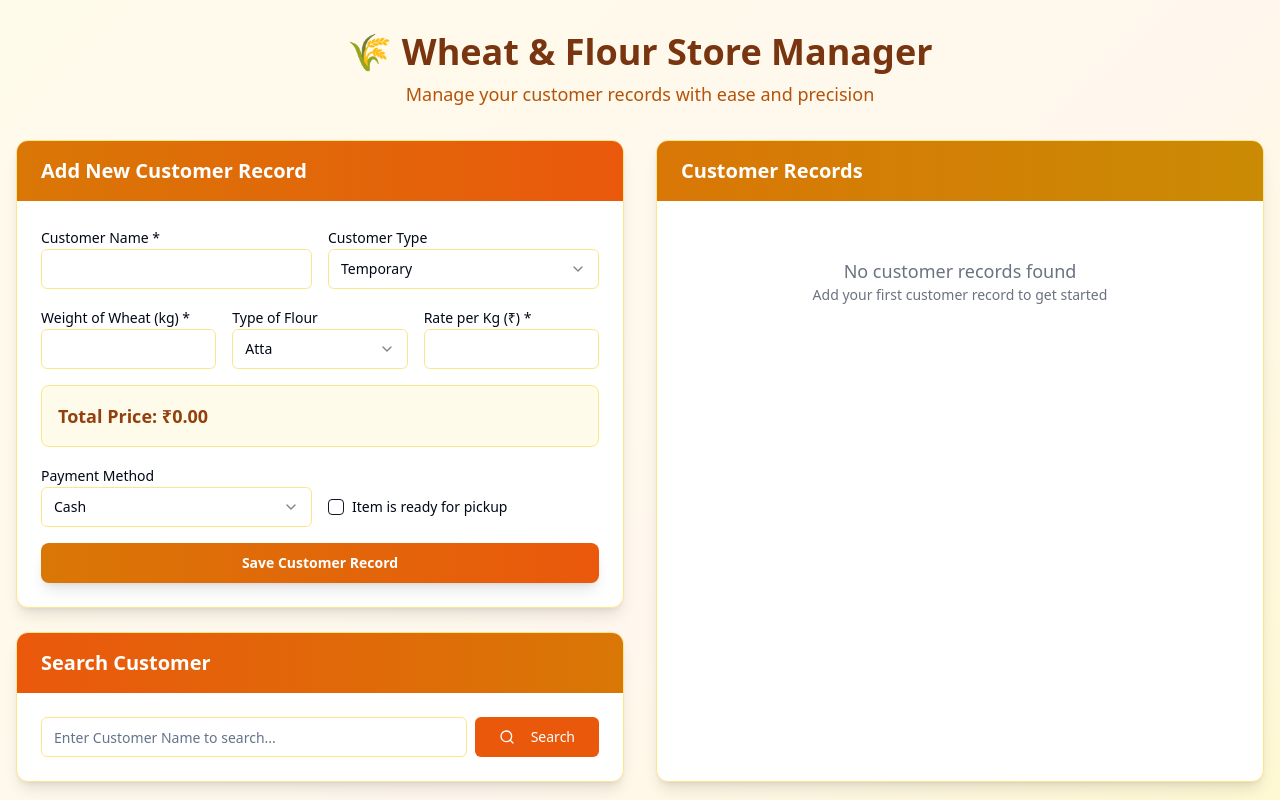
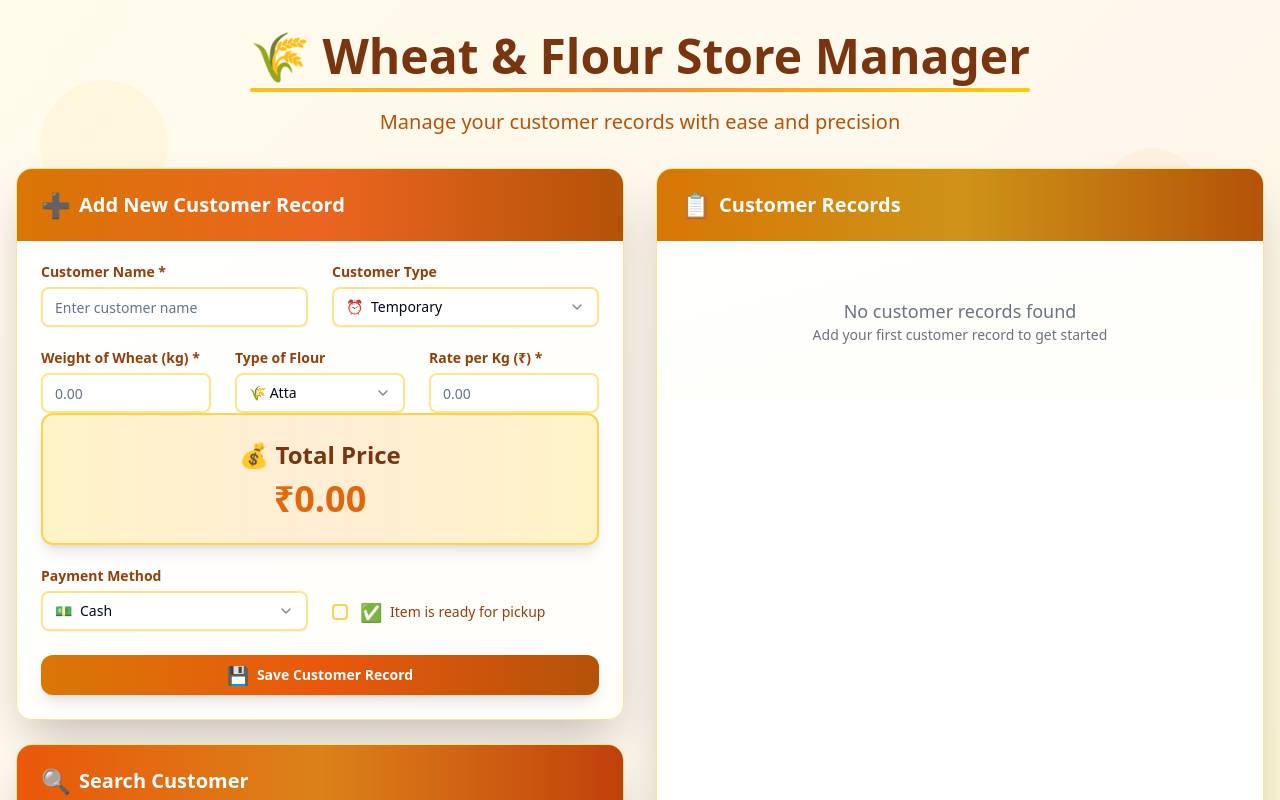
Before and after one commit to sandeep702/Khaata-Chakki111, a React (Vite) app: page / in a window 1280 px wide. Shown: the top 800 px of the page. Built offline with nearby package versions, Linux system fonts and the light colour scheme.

Commit message:
Enhance UI design
Improve the visual appeal and interactivity of the user interface.

```diff
--- a/src/components/CustomerDetailsSection.tsx
+++ b/src/components/CustomerDetailsSection.tsx
@@ -18,30 +18,45 @@ const CustomerDetailsSection: React.FC<CustomerDetailsSectionProps> = ({
   setCustomerType,
 }) => {
   return (
-    <div className="grid grid-cols-1 md:grid-cols-2 gap-4">
-      <div>
-        <Label htmlFor="customerName">Customer Name *</Label>
+    <div className="grid grid-cols-1 md:grid-cols-2 gap-6">
+      <div className="group">
+        <Label htmlFor="customerName" className="text-amber-800 font-semibold mb-2 block group-hover:text-amber-900 transition-colors">
+          Customer Name *
+        </Label>
         <Input
           id="customerName"
           value={customerName}
           onChange={(e) => setCustomerName(e.target.value)}
           required
-          className="border-amber-200 focus:border-amber-400"
+          className="border-2 border-amber-200 focus:border-amber-500 hover:border-amber-400 transition-colors duration-200 rounded-lg shadow-sm focus:shadow-md"
+          placeholder="Enter customer name"
         />
       </div>
 
-      <div>
-        <Label htmlFor="customerType">Customer Type</Label>
+      <div className="group">
+        <Label htmlFor="customerType" className="text-amber-800 font-semibold mb-2 block group-hover:text-amber-900 transition-colors">
+          Customer Type
+        </Label>
         <Select
           value={customerType}
           onValueChange={(value: any) => setCustomerType(value)}
         >
-          <SelectTrigger className="border-amber-200 focus:border-amber-400">
+          <SelectTrigger className="border-2 border-amber-200 focus:border-amber-500 hover:border-amber-400 transition-colors duration-200 rounded-lg shadow-sm focus:shadow-md">
             <SelectValue />
           </SelectTrigger>
-          <SelectContent>
-            <SelectItem value="Permanent">Permanent</SelectItem>
-            <SelectItem value="Temporary">Temporary</SelectItem>
+          <SelectContent className="bg-white border-2 border-amber-200 rounded-lg shadow-lg">
+            <SelectItem value="Permanent" className="hover:bg-amber-50 transition-colors">
+              <span className="flex items-center gap-2">
+                <span className="text-green-600">👤</span>
+                Permanent
+              </span>
+            </SelectItem>
+            <SelectItem value="Temporary" className="hover:bg-amber-50 transition-colors">
+              <span className="flex items-center gap-2">
+                <span className="text-blue-600">⏰</span>
+                Temporary
+              </span>
+            </SelectItem>
           </SelectContent>
         </Select>
       </div>
--- a/src/components/CustomerForm.tsx
+++ b/src/components/CustomerForm.tsx
@@ -67,14 +67,17 @@ const CustomerForm: React.FC<CustomerFormProps> = ({ onSave }) => {
   };
 
   return (
-    <form onSubmit={handleSubmit} className="space-y-4">
+    <form onSubmit={handleSubmit} className="space-y-6">
+      <div className="transform hover:scale-[1.01] transition-transform duration-200">
         <CustomerDetailsSection
           customerName={formData.customerName}
           setCustomerName={(value) => setFormData({ ...formData, customerName: value })}
           customerType={formData.customerType}
           setCustomerType={(value) => setFormData({ ...formData, customerType: value })}
         />
+      </div>
 
+      <div className="transform hover:scale-[1.01] transition-transform duration-200">
         <WheatFlourSection
           wheatWeight={formData.wheatWeight}
           setWheatWeight={(value) => setFormData({ ...formData, wheatWeight: value })}
@@ -84,19 +87,25 @@ const CustomerForm: React.FC<CustomerFormProps> = ({ onSave }) => {
           setRatePerKg={(value) => setFormData({ ...formData, ratePerKg: value })}
           totalPrice={totalPrice}
         />
+      </div>
 
+      <div className="transform hover:scale-[1.01] transition-transform duration-200">
         <PaymentSection
           paymentMethod={formData.paymentMethod}
           setPaymentMethod={(value) => setFormData({ ...formData, paymentMethod: value })}
           isReady={formData.isReady}
-        setIsReady={(value) => setFormData({ ...formData, isReady: value })}
+          setIsReady={(value: boolean) => setFormData({ ...formData, isReady: value })}
         />
+      </div>
 
       <Button
         type="submit"
-        className="w-full bg-gradient-to-r from-amber-600 to-orange-600 hover:from-amber-700 hover:to-orange-700 text-white font-semibold py-2 px-4 rounded-lg transition-all duration-200 shadow-lg hover:shadow-xl"
+        className="w-full bg-gradient-to-r from-amber-600 via-orange-600 to-amber-700 hover:from-amber-700 hover:via-orange-700 hover:to-amber-800 text-white font-semibold py-3 px-6 rounded-xl transition-all duration-300 shadow-lg hover:shadow-2xl transform hover:scale-[1.02] hover:-translate-y-1"
       >
+        <span className="flex items-center justify-center gap-2">
+          <span className="text-lg">💾</span>
           Save Customer Record
+        </span>
       </Button>
     </form>
   );
--- a/src/components/PaymentSection.tsx
+++ b/src/components/PaymentSection.tsx
@@ -18,30 +18,47 @@ const PaymentSection: React.FC<PaymentSectionProps> = ({
   setIsReady,
 }) => {
   return (
-    <div className="grid grid-cols-1 md:grid-cols-2 gap-4">
-      <div>
-        <Label htmlFor="paymentMethod">Payment Method</Label>
+    <div className="grid grid-cols-1 md:grid-cols-2 gap-6">
+      <div className="group">
+        <Label htmlFor="paymentMethod" className="text-amber-800 font-semibold mb-2 block group-hover:text-amber-900 transition-colors">
+          Payment Method
+        </Label>
         <Select
           value={paymentMethod}
           onValueChange={(value: any) => setPaymentMethod(value)}
         >
-          <SelectTrigger className="border-amber-200 focus:border-amber-400">
+          <SelectTrigger className="border-2 border-amber-200 focus:border-amber-500 hover:border-amber-400 transition-colors duration-200 rounded-lg shadow-sm focus:shadow-md">
             <SelectValue />
           </SelectTrigger>
-          <SelectContent>
-            <SelectItem value="Cash">Cash</SelectItem>
-            <SelectItem value="Borrow">Borrow</SelectItem>
+          <SelectContent className="bg-white border-2 border-amber-200 rounded-lg shadow-lg">
+            <SelectItem value="Cash" className="hover:bg-green-50 transition-colors">
+              <span className="flex items-center gap-2">
+                <span className="text-green-600">💵</span>
+                Cash
+              </span>
+            </SelectItem>
+            <SelectItem value="Borrow" className="hover:bg-orange-50 transition-colors">
+              <span className="flex items-center gap-2">
+                <span className="text-orange-600">📋</span>
+                Borrow
+              </span>
+            </SelectItem>
           </SelectContent>
         </Select>
       </div>
 
-      <div className="flex items-center space-x-2 pt-6">
+      <div className="flex items-center space-x-3 pt-6 group">
         <Checkbox
           id="isReady"
           checked={isReady}
           onCheckedChange={(checked) => setIsReady(!!checked)}
+          className="border-2 border-amber-300 data-[state=checked]:bg-amber-600 data-[state=checked]:border-amber-600 transition-colors"
         />
-        <Label htmlFor="isReady" className="text-sm font-medium">
+        <Label
+          htmlFor="isReady"
+          className="text-sm font-medium text-amber-800 group-hover:text-amber-900 transition-colors cursor-pointer flex items-center gap-2"
+        >
+          <span className="text-lg">✅</span>
           Item is ready for pickup
         </Label>
       </div>
--- a/src/components/WheatFlourSection.tsx
+++ b/src/components/WheatFlourSection.tsx
@@ -25,9 +25,11 @@ const WheatFlourSection: React.FC<WheatFlourSectionProps> = ({
 }) => {
   return (
     <>
-      <div className="grid grid-cols-1 md:grid-cols-3 gap-4">
-        <div>
-          <Label htmlFor="wheatWeight">Weight of Wheat (kg) *</Label>
+      <div className="grid grid-cols-1 md:grid-cols-3 gap-6">
+        <div className="group">
+          <Label htmlFor="wheatWeight" className="text-amber-800 font-semibold mb-2 block group-hover:text-amber-900 transition-colors">
+            Weight of Wheat (kg) *
+          </Label>
           <Input
             id="wheatWeight"
             type="number"
@@ -36,31 +38,36 @@ const WheatFlourSection: React.FC<WheatFlourSectionProps> = ({
             value={wheatWeight}
             onChange={(e) => setWheatWeight(e.target.value)}
             required
-            className="border-amber-200 focus:border-amber-400"
+            className="border-2 border-amber-200 focus:border-amber-500 hover:border-amber-400 transition-colors duration-200 rounded-lg shadow-sm focus:shadow-md"
+            placeholder="0.00"
           />
         </div>
 
-        <div>
-          <Label htmlFor="flourType">Type of Flour</Label>
+        <div className="group">
+          <Label htmlFor="flourType" className="text-amber-800 font-semibold mb-2 block group-hover:text-amber-900 transition-colors">
+            Type of Flour
+          </Label>
           <Select
             value={flourType}
             onValueChange={(value: any) => setFlourType(value)}
           >
-            <SelectTrigger className="border-amber-200 focus:border-amber-400">
+            <SelectTrigger className="border-2 border-amber-200 focus:border-amber-500 hover:border-amber-400 transition-colors duration-200 rounded-lg shadow-sm focus:shadow-md">
               <SelectValue />
             </SelectTrigger>
-            <SelectContent>
-              <SelectItem value="Atta">Atta</SelectItem>
-              <SelectItem value="Maida">Maida</SelectItem>
-              <SelectItem value="Besan">Besan</SelectItem>
-              <SelectItem value="Multigrain">Multigrain</SelectItem>
-              <SelectItem value="Other">Other</SelectItem>
+            <SelectContent className="bg-white border-2 border-amber-200 rounded-lg shadow-lg">
+              <SelectItem value="Atta" className="hover:bg-amber-50 transition-colors">🌾 Atta</SelectItem>
+              <SelectItem value="Maida" className="hover:bg-amber-50 transition-colors">⚪ Maida</SelectItem>
+              <SelectItem value="Besan" className="hover:bg-amber-50 transition-colors">🟡 Besan</SelectItem>
+              <SelectItem value="Multigrain" className="hover:bg-amber-50 transition-colors">🌿 Multigrain</SelectItem>
+              <SelectItem value="Other" className="hover:bg-amber-50 transition-colors">📦 Other</SelectItem>
             </SelectContent>
           </Select>
         </div>
 
-        <div>
-          <Label htmlFor="ratePerKg">Rate per Kg (₹) *</Label>
+        <div className="group">
+          <Label htmlFor="ratePerKg" className="text-amber-800 font-semibold mb-2 block group-hover:text-amber-900 transition-colors">
+            Rate per Kg (₹) *
+          </Label>
           <Input
             id="ratePerKg"
             type="number"
@@ -69,15 +76,21 @@ const WheatFlourSection: React.FC<WheatFlourSectionProps> = ({
             value={ratePerKg}
             onChange={(e) => setRatePerKg(e.target.value)}
             required
-            className="border-amber-200 focus:border-amber-400"
+            className="border-2 border-amber-200 focus:border-amber-500 hover:border-amber-400 transition-colors duration-200 rounded-lg shadow-sm focus:shadow-md"
+            placeholder="0.00"
           />
         </div>
       </div>
 
-      <div className="bg-amber-50 p-4 rounded-lg border border-amber-200">
-        <Label className="text-lg font-semibold text-amber-800">
-          Total Price: ₹{totalPrice.toFixed(2)}
-        </Label>
+      <div className="bg-gradient-to-r from-amber-100 via-orange-100 to-amber-100 p-6 rounded-xl border-2 border-amber-300 shadow-lg transform hover:scale-[1.02] transition-all duration-200">
+        <div className="text-center">
+          <Label className="text-2xl font-bold text-amber-900 block mb-2">
+            💰 Total Price
+          </Label>
+          <div className="text-4xl font-extrabold text-transparent bg-clip-text bg-gradient-to-r from-amber-600 to-orange-600">
+            ₹{totalPrice.toFixed(2)}
+          </div>
+        </div>
       </div>
     </>
   );
--- a/src/index.css
+++ b/src/index.css
@@ -1,3 +1,4 @@
+
 @tailwind base;
 @tailwind components;
 @tailwind utilities;
@@ -35,19 +36,12 @@
     --radius: 0.5rem;
 
     --sidebar-background: 0 0% 98%;
-
     --sidebar-foreground: 240 5.3% 26.1%;
-
     --sidebar-primary: 240 5.9% 10%;
-
     --sidebar-primary-foreground: 0 0% 98%;
-
     --sidebar-accent: 240 4.8% 95.9%;
-
     --sidebar-accent-foreground: 240 5.9% 10%;
-
     --sidebar-border: 220 13% 91%;
-
     --sidebar-ring: 217.2 91.2% 59.8%;
   }
 
@@ -99,3 +93,32 @@
     @apply bg-background text-foreground;
   }
 }
+
+@layer utilities {
+  .animate-fade-in {
+    animation: fadeIn 0.6s ease-out forwards;
+  }
+
+  .hover-scale {
+    transition: transform 0.2s ease-in-out;
+  }
+
+  .hover-scale:hover {
+    transform: scale(1.05);
+  }
+
+  .shadow-3xl {
+    box-shadow: 0 35px 60px -12px rgba(0, 0, 0, 0.25);
+  }
+}
+
+@keyframes fadeIn {
+  from {
+    opacity: 0;
+    transform: translateY(20px);
+  }
+  to {
+    opacity: 1;
+    transform: translateY(0);
+  }
+}
--- a/src/pages/Index.tsx
+++ b/src/pages/Index.tsx
@@ -44,60 +44,87 @@ const Index = () => {
   };
 
   return (
-    <div className="min-h-screen bg-gradient-to-br from-amber-50 via-orange-50 to-yellow-100">
-      <div className="container mx-auto px-4 py-8">
-        {/* Header */}
-        <div className="text-center mb-8">
-          <h1 className="text-4xl font-bold text-amber-900 mb-2">
-            🌾 Wheat & Flour Store Manager
-          </h1>
-          <p className="text-lg text-amber-700">
+    <div className="min-h-screen bg-gradient-to-br from-amber-50 via-orange-50 to-yellow-100 relative overflow-hidden">
+      {/* Animated background elements */}
+      <div className="absolute inset-0 opacity-10">
+        <div className="absolute top-20 left-10 w-32 h-32 bg-amber-300 rounded-full animate-pulse"></div>
+        <div className="absolute top-40 right-20 w-24 h-24 bg-orange-300 rounded-full animate-bounce"></div>
+        <div className="absolute bottom-20 left-1/4 w-20 h-20 bg-yellow-300 rounded-full animate-pulse"></div>
+        <div className="absolute bottom-40 right-1/3 w-28 h-28 bg-amber-200 rounded-full animate-bounce"></div>
+      </div>
+
+      <div className="container mx-auto px-4 py-8 relative z-10">
+        {/* Header with enhanced animations */}
+        <div className="text-center mb-8 animate-fade-in">
+          <div className="inline-block mb-4">
+            <h1 className="text-5xl font-bold text-amber-900 mb-2 hover:scale-105 transition-transform duration-300 cursor-default">
+              🌾 Wheat & Flour Store Manager
+            </h1>
+            <div className="w-full h-1 bg-gradient-to-r from-amber-400 via-orange-400 to-yellow-400 rounded-full"></div>
+          </div>
+          <p className="text-xl text-amber-700 font-medium animate-fade-in opacity-90">
             Manage your customer records with ease and precision
           </p>
         </div>
 
-        {/* Main Content Grid */}
+        {/* Main Content Grid with staggered animations */}
         <div className="grid lg:grid-cols-2 gap-8 mb-8">
           {/* Left Column - Forms */}
           <div className="space-y-6">
-            {/* Customer Form */}
-            <div className="bg-white rounded-xl shadow-lg border border-amber-200 overflow-hidden">
-              <div className="bg-gradient-to-r from-amber-600 to-orange-600 px-6 py-4">
-                <h2 className="text-xl font-semibold text-white">Add New Customer Record</h2>
+            {/* Customer Form with enhanced styling */}
+            <div className="bg-white rounded-2xl shadow-2xl border border-amber-200 overflow-hidden transform hover:scale-[1.02] transition-all duration-300 hover:shadow-3xl">
+              <div className="bg-gradient-to-r from-amber-600 via-orange-600 to-amber-700 px-6 py-5 relative">
+                <div className="absolute inset-0 bg-gradient-to-r from-transparent via-white/10 to-transparent animate-pulse"></div>
+                <h2 className="text-xl font-semibold text-white relative z-10 flex items-center gap-2">
+                  <span className="text-2xl">➕</span>
+                  Add New Customer Record
+                </h2>
               </div>
-              <div className="p-6">
+              <div className="p-6 bg-gradient-to-br from-white to-amber-50/30">
                 <CustomerForm onSave={handleSaveRecord} />
               </div>
             </div>
 
-            {/* Search Customer */}
-            <div className="bg-white rounded-xl shadow-lg border border-amber-200 overflow-hidden">
-              <div className="bg-gradient-to-r from-orange-600 to-amber-600 px-6 py-4">
-                <h2 className="text-xl font-semibold text-white">Search Customer</h2>
+            {/* Search Customer with enhanced styling */}
+            <div className="bg-white rounded-2xl shadow-2xl border border-amber-200 overflow-hidden transform hover:scale-[1.02] transition-all duration-300 hover:shadow-3xl">
+              <div className="bg-gradient-to-r from-orange-600 via-amber-600 to-orange-700 px-6 py-5 relative">
+                <div className="absolute inset-0 bg-gradient-to-r from-transparent via-white/10 to-transparent animate-pulse"></div>
+                <h2 className="text-xl font-semibold text-white relative z-10 flex items-center gap-2">
+                  <span className="text-2xl">🔍</span>
+                  Search Customer
+                </h2>
               </div>
-              <div className="p-6">
+              <div className="p-6 bg-gradient-to-br from-white to-orange-50/30">
                 <SearchCustomer onSearch={handleSearchCustomer} searchResults={searchResults} />
               </div>
             </div>
           </div>
 
           {/* Right Column - Records Display */}
-          <div className="bg-white rounded-xl shadow-lg border border-amber-200 overflow-hidden">
-            <div className="bg-gradient-to-r from-amber-600 to-yellow-600 px-6 py-4">
-              <h2 className="text-xl font-semibold text-white">Customer Records</h2>
+          <div className="bg-white rounded-2xl shadow-2xl border border-amber-200 overflow-hidden transform hover:scale-[1.02] transition-all duration-300 hover:shadow-3xl">
+            <div className="bg-gradient-to-r from-amber-600 via-yellow-600 to-amber-700 px-6 py-5 relative">
+              <div className="absolute inset-0 bg-gradient-to-r from-transparent via-white/10 to-transparent animate-pulse"></div>
+              <h2 className="text-xl font-semibold text-white relative z-10 flex items-center gap-2">
+                <span className="text-2xl">📋</span>
+                Customer Records
+              </h2>
             </div>
-            <div className="p-6">
+            <div className="p-6 bg-gradient-to-br from-white to-yellow-50/30">
               <CustomerRecords records={records} />
             </div>
           </div>
         </div>
 
-        {/* Amount Section */}
-        <div className="bg-white rounded-xl shadow-lg border border-amber-200 overflow-hidden">
-          <div className="bg-gradient-to-r from-green-600 to-emerald-600 px-6 py-4">
-            <h2 className="text-xl font-semibold text-white">Revenue & Transactions</h2>
+        {/* Amount Section with enhanced styling */}
+        <div className="bg-white rounded-2xl shadow-2xl border border-amber-200 overflow-hidden transform hover:scale-[1.01] transition-all duration-300 hover:shadow-3xl">
+          <div className="bg-gradient-to-r from-green-600 via-emerald-600 to-green-700 px-6 py-5 relative">
+            <div className="absolute inset-0 bg-gradient-to-r from-transparent via-white/10 to-transparent animate-pulse"></div>
+            <h2 className="text-xl font-semibold text-white relative z-10 flex items-center gap-2">
+              <span className="text-2xl">💰</span>
+              Revenue & Transactions
+            </h2>
           </div>
-          <div className="p-6">
+          <div className="p-6 bg-gradient-to-br from-white to-green-50/30">
             <AmountSection records={records} totalRevenue={totalRevenue} />
           </div>
         </div>
```
Lines whose indentation alone changed are shown as unchanged.
